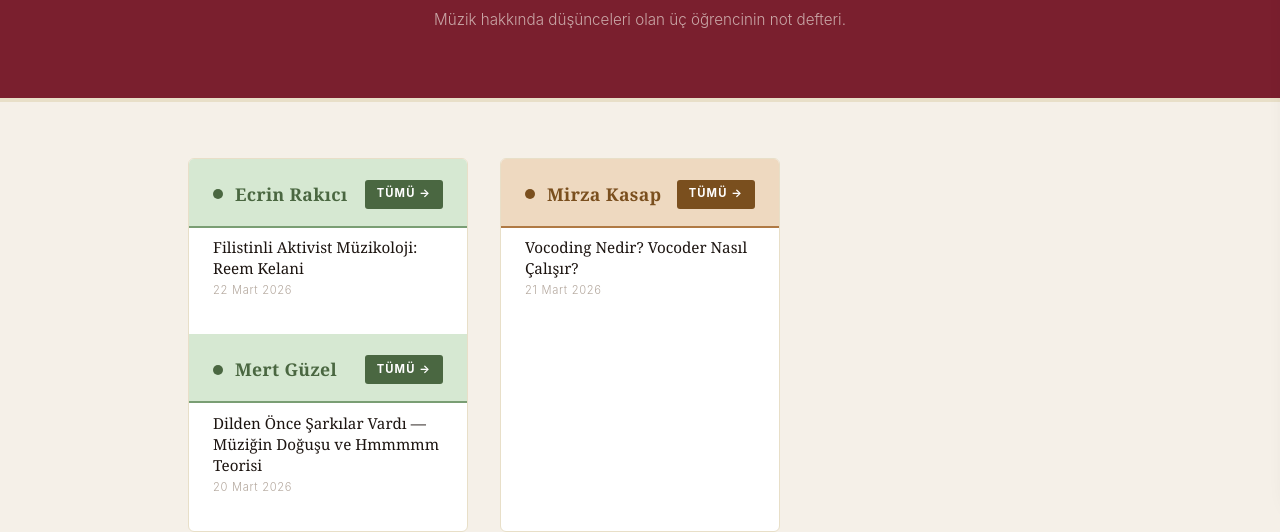
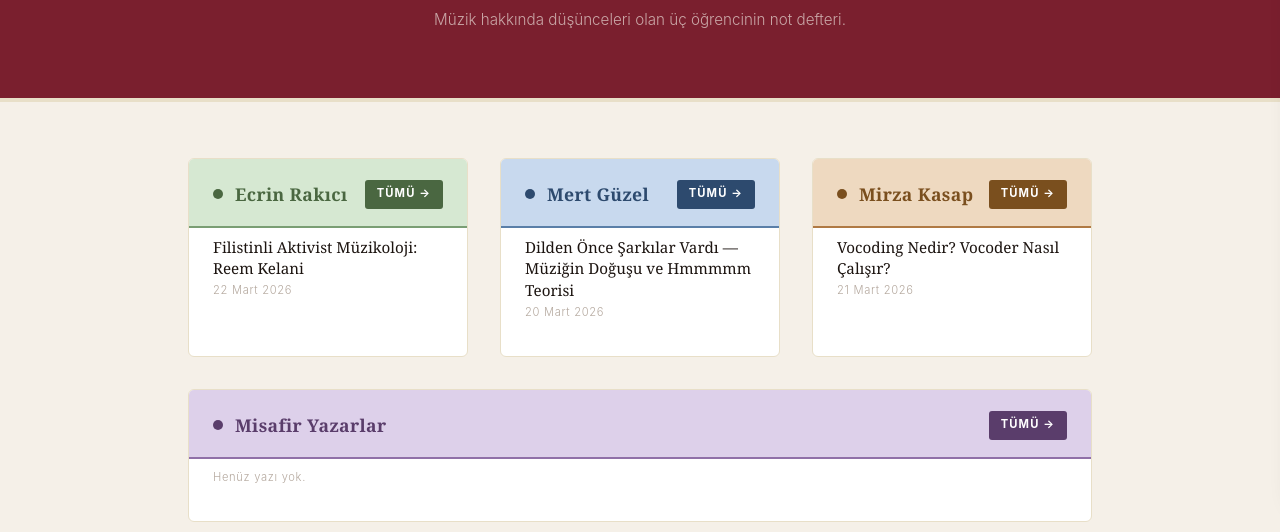
Before and after one commit to Taniniblog/taniniblog.github.io, a plain HTML site: page index.html in a window 1280 px wide. Shown: the part 297-829 px from the top of the page. Drawn offline with Linux system fonts and the light colour scheme.

Commit message:
Add files via upload

```diff
--- a/index.html
+++ b/index.html
@@ -160,6 +160,8 @@
         <ul class="yazi-listesi">
           <li><a class="yazi-baslik" href="ecrin-reem-kelani.html">Filistinli Aktivist Müzikoloji: Reem Kelani</a><span class="yazi-tarih">22 Mart 2026</span></li>
         </ul>
+      </div>
+      <div class="yazar-karti mert-tema">
         <div class="yazar-karti-baslik">
           <div class="yazar-nokta"></div>
           <h2>Mert Güzel</h2>
```
